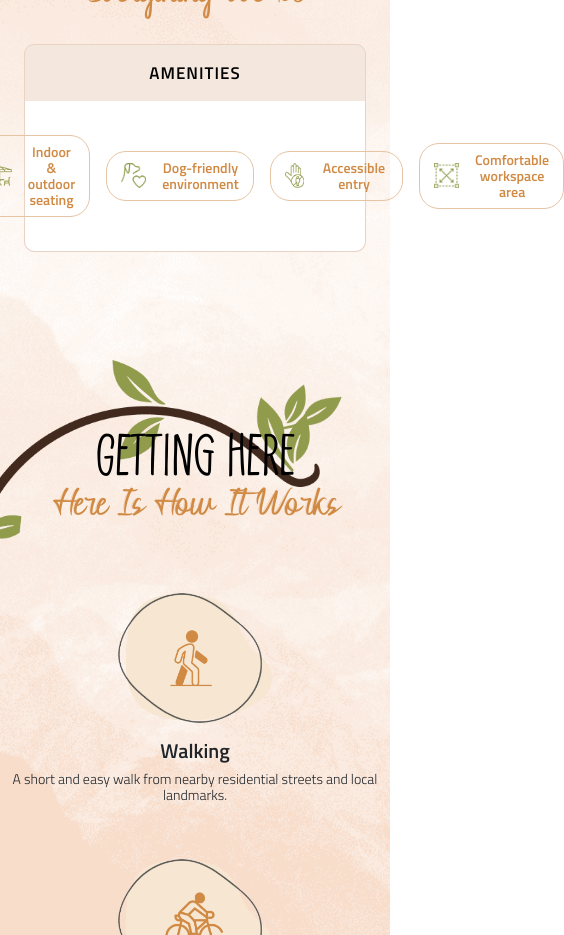
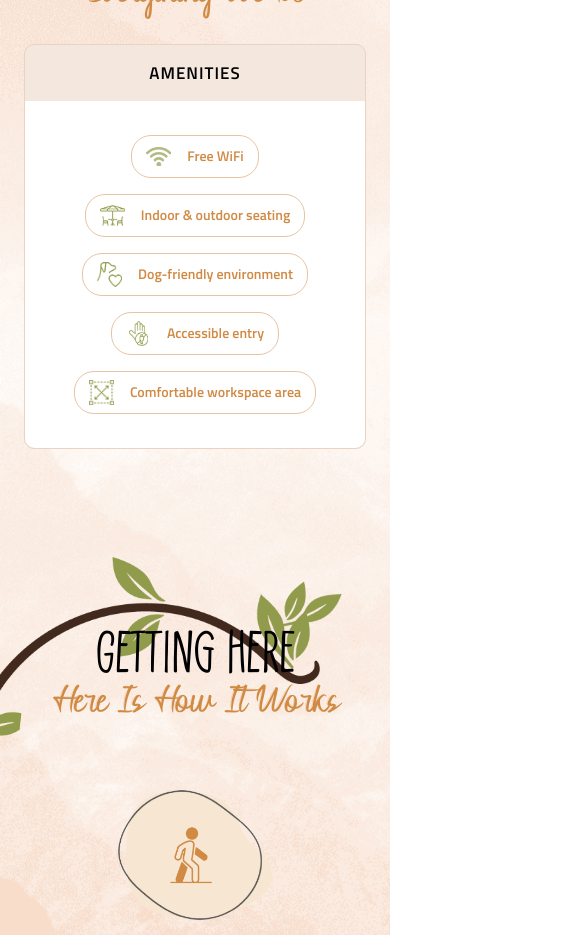
Before and after one commit to hamza-ali313/Coffee-App-Vue.js, a Vue app: page /locations in a window 390 px wide. Shown: the part 2560-3495 px from the top of the page, 564 px wide, since content can reach past the window. Built offline with nearby package versions, Linux system fonts and the light colour scheme.

Commit message:
some responsive bugs fixed

```diff
--- a/src/assets/scss/main.scss
+++ b/src/assets/scss/main.scss
@@ -128,6 +128,10 @@ li {
   padding: 0px 33px;
 }
 
+.navbar-nav .order-btn {
+  white-space: nowrap;
+}
+
 // ==========================================
 // HERO SECTION STYLES
 // ==========================================
@@ -1143,6 +1147,11 @@ label {
   .our_story {
     padding: 354px 20px 600px 200px;
   }
+
+  .hero-section.locationban {
+    height: 1250px !important;
+  }
+
 }
 
 @media (min-width: 1600px) and (max-width: 1750px) {
@@ -1152,6 +1161,10 @@ label {
 
   .hero-section.inner_banner {
     height: 900px !important;
+  }
+
+  .hero-section.locationban {
+    height: 1050px !important;
   }
 
   .hero-title,
--- a/src/components/layouts/Locations/Amenities.vue
+++ b/src/components/layouts/Locations/Amenities.vue
@@ -10,7 +10,7 @@
       <div class="card-box amenities-box">
         <h6 class="card-title">amenities</h6>
         <div class="card-body">
-          <ul class="d-flex justify-content-center align-items-center gap-3">
+          <ul class="d-flex flex-wrap p-0 justify-content-center align-items-center gap-3">
             <li
               v-for="(item, i) in items"
               :key="i"
```
